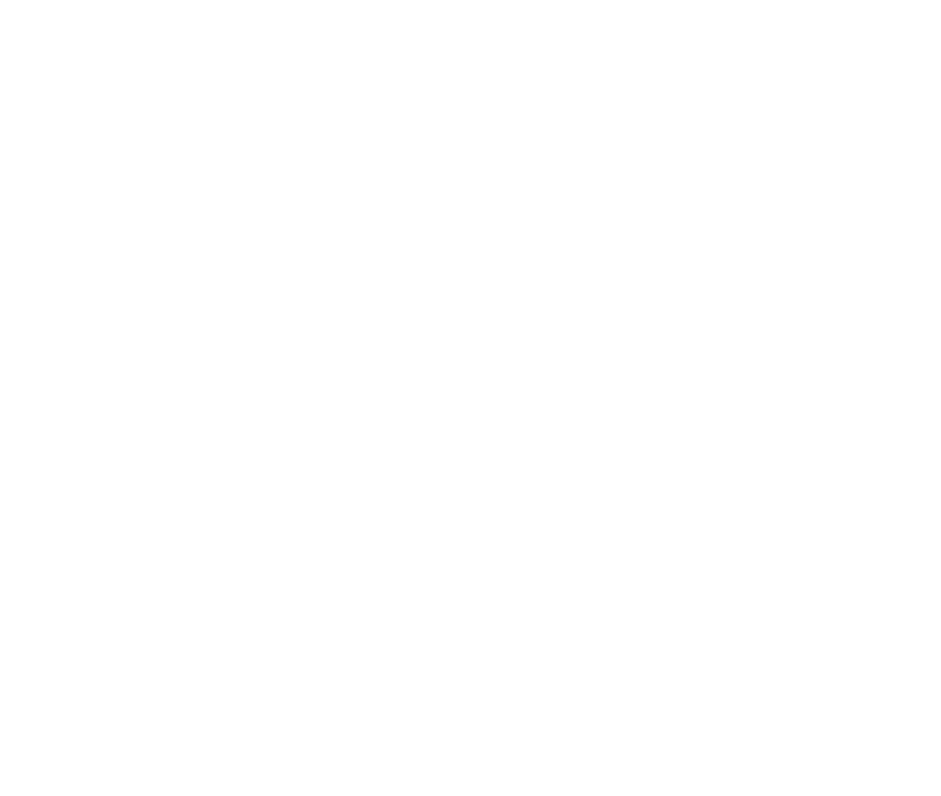
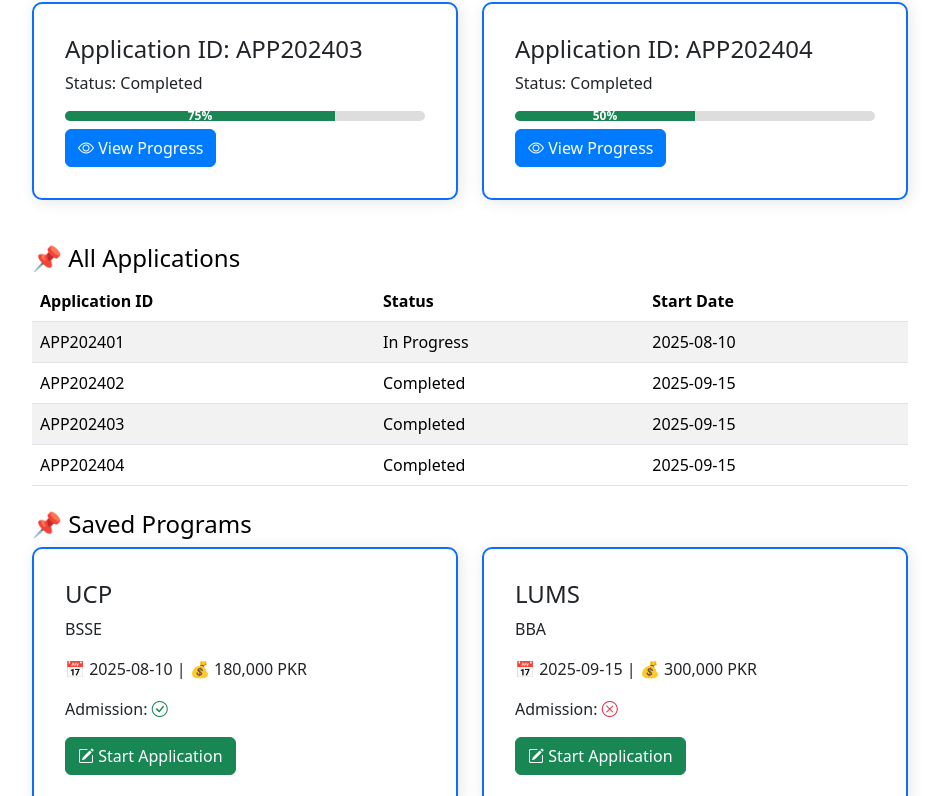
Before and after one commit to guidera-git/web-frontend, a React (Vite) app: page /tracking in a window 1280 px wide. Before the commit this address had no page. Shown: the part 400-1196 px from the top of the page, without its empty margins (170-1111 px from the left). Before the commit the page ends 800 px from the top, so only its background shows below. Built offline with nearby package versions, Linux system fonts and the light colour scheme.

Commit message:
add TrackingAnalysis page

```diff
--- /dev/null
+++ b/src/Pages/TrackingAnalysis/TrackingAnalysis.css
@@ -0,0 +1,43 @@
+.container {
+  max-width: 900px;
+  margin: auto;
+}
+
+/* Application Progress Card */
+.progress-card, .uni-card {
+  border: 2px solid var(--bs-primary);
+  border-radius: 10px;
+  padding: 15px;
+  margin-bottom: 20px;
+  box-shadow: 2px 2px 15px rgba(0, 0, 0, 0.1);
+}
+
+/* Progress Bar */
+.progress {
+  background: #ddd;
+  height: 10px;
+  border-radius: 5px;
+}
+
+.progress-bar {
+  background: var(--bs-success);
+  height: 10px;
+  text-align: center;
+  color: white;
+  font-weight: bold;
+}
+
+/* Modal Styling */
+.tracking-modal {
+  position: fixed;
+  top: 20%;
+  left: 50%;
+  transform: translate(-50%, -20%);
+  background: white;
+  padding: 20px;
+  border-radius: 10px;
+  box-shadow: 2px 2px 20px rgba(0, 0, 0, 0.2);
+  z-index: 1000;
+  max-width: 500px; /* Prevents it from getting too wide */
+  width: 90%; /* Ensures responsiveness */
+}
--- /dev/null
+++ b/src/Pages/TrackingAnalysis/TrackingAnalysis.jsx
@@ -0,0 +1,242 @@
+import "bootstrap/dist/css/bootstrap.min.css";
+import "./TrackingAnalysis.css";
+import React, { useState } from "react";
+
+const applications = [
+  {
+    id: "APP202401",
+    percentage: 25,
+    status: "In Progress",
+    startDate: "2025-08-10",
+    university: "UCP",
+    degree: "BSSE",
+    fee: "180,000 PKR",
+    admissionOpen: true,
+    checklist: {
+      applicationSubmitted: false,
+      testScheduled: false,
+      testTaken: false,
+      admissionDecision: false,
+    },
+  },
+  {
+    id: "APP202402",
+    percentage: 50,
+    status: "Completed",
+    startDate: "2025-09-15",
+    university: "LUMS",
+    degree: "BBA",
+    fee: "300,000 PKR",
+    admissionOpen: false,
+    checklist: {
+      applicationSubmitted: true,
+      testScheduled: true,
+      testTaken: true,
+      admissionDecision: true,
+    },
+  },
+  {
+    id: "APP202403",
+    percentage: 75,
+    status: "Completed",
+    startDate: "2025-09-15",
+    university: "LUMS",
+    degree: "BBA",
+    fee: "300,000 PKR",
+    admissionOpen: false,
+    checklist: {
+      applicationSubmitted: true,
+      testScheduled: true,
+      testTaken: true,
+      admissionDecision: true,
+    },
+  },
+  {
+    id: "APP202404",
+    percentage: 50,
+    status: "Completed",
+    startDate: "2025-09-15",
+    university: "LUMS",
+    degree: "BBA",
+    fee: "300,000 PKR",
+    admissionOpen: false,
+    checklist: {
+      applicationSubmitted: true,
+      testScheduled: true,
+      testTaken: true,
+      admissionDecision: true,
+    },
+  },
+];
+
+function TrackingAnalysis() {
+  return <Section1 />;
+}
+
+function Section1() {
+  const [selectedApp, setSelectedApp] = useState(null);
+  const [apps, setApps] = useState(applications);
+
+  // Function to handle checklist update & progress bar calculation
+  const handleChecklistChange = (appIndex, field) => {
+    const updatedApps = [...apps];
+    updatedApps[appIndex].checklist[field] =
+      !updatedApps[appIndex].checklist[field];
+
+    // Calculate progress based on completed checklist items
+    const completedTasks = Object.values(
+      updatedApps[appIndex].checklist
+    ).filter(Boolean).length;
+    updatedApps[appIndex].percentage = (completedTasks / 4) * 100;
+    updatedApps[appIndex].status =
+      completedTasks === 4 ? "Completed" : "In Progress";
+
+    setApps(updatedApps);
+  };
+
+  return (
+    <div className="container mt-4">
+      <h2 className="text-center">
+        Analytics <span className="text-primary">&</span> Tracking
+      </h2>
+      <p className="text-center">Track and keep in check of you progress</p>
+
+      {/* Application Progress Cards */}
+      <div className="row">
+        {apps.map((app, index) => (
+          <div key={index} className="col-md-6">
+            <div className="card progress-card">
+              <div className="card-body">
+                <h4>Application ID: {app.id}</h4>
+                <p>Status: {app.status}</p>
+                <div className="progress">
+                  <div
+                    className="progress-bar bg-success"
+                    style={{ width: `${app.percentage}%` }}
+                  >
+                    {Math.round(app.percentage)}%
+                  </div>
+                </div>
+                <button
+                  className="btn btn-primary mt-2"
+                  onClick={() => setSelectedApp(app)}
+                >
+                  <i className="bi bi-eye"></i> View Progress
+                </button>
+              </div>
+            </div>
+          </div>
+        ))}
+      </div>
+
+      {/* List of Applications */}
+      <h4 className="mt-4">📌 All Applications</h4>
+      <table className="table table-striped">
+        <thead>
+          <tr>
+            <th>Application ID</th>
+            <th>Status</th>
+            <th>Start Date</th>
+          </tr>
+        </thead>
+        <tbody>
+          {apps.map((app, index) => (
+            <tr key={index}>
+              <td>{app.id}</td>
+              <td>{app.status}</td>
+              <td>{app.startDate}</td>
+            </tr>
+          ))}
+        </tbody>
+      </table>
+
+      {/* Saved Universities */}
+      <h4 className="mt-4">📌 Saved Programs</h4>
+      <div className="row">
+        {apps.map((app, index) => (
+          <div key={index} className="col-md-6">
+            <div className="card uni-card">
+              <div className="card-body">
+                <h4>{app.university}</h4>
+                <p>{app.degree}</p>
+                <p>
+                  📅 {app.startDate} | 💰 {app.fee}
+                </p>
+                <p>
+                  Admission:{" "}
+                  {app.admissionOpen ? (
+                    <i className="bi bi-check-circle text-success"></i>
+                  ) : (
+                    <i className="bi bi-x-circle text-danger"></i>
+                  )}
+                </p>
+                <button
+                  className="btn btn-success"
+                  onClick={() => setSelectedApp(app)}
+                >
+                  <i className="bi bi-pencil-square"></i> Start Application
+                </button>
+              </div>
+            </div>
+          </div>
+        ))}
+      </div>
+
+      {/* Application Tracking Page */}
+      {selectedApp && (
+        <div className="tracking-modal">
+          <h4 className="text-dark">
+            📊 Application Progress - {selectedApp.university}
+          </h4>
+          <p className="text-dark">Degree: {selectedApp.degree}</p>
+          <p className="text-dark">
+            Completion: {Math.round(selectedApp.percentage)}%
+          </p>
+
+          <div className="progress">
+            <div
+              className="progress-bar bg-success"
+              style={{ width: `${selectedApp.percentage}%` }}
+            >
+              {Math.round(selectedApp.percentage)}%
+            </div>
+          </div>
+
+          <h5 className="mt-4 text-dark">📌 Application Checklist</h5>
+          <ul className="list-group">
+            {Object.keys(selectedApp.checklist).map((field, idx) => (
+              <li key={idx} className="list-group-item">
+                <input
+                  type="checkbox"
+                  checked={selectedApp.checklist[field]}
+                  onChange={() =>
+                    handleChecklistChange(apps.indexOf(selectedApp), field)
+                  }
+                  className="mr-2"
+                />{" "}
+                {field.replace(/([A-Z])/g, " $1").trim()}
+              </li>
+            ))}
+          </ul>
+
+          {/* Submit & Back Buttons */}
+          <button
+            className="btn btn-success mt-3"
+            onClick={() => setSelectedApp(null)}
+          >
+            <i className="bi bi-check-circle"></i> Submit
+          </button>
+
+          <button
+            className="btn btn-secondary mt-3 ml-2"
+            onClick={() => setSelectedApp(null)}
+          >
+            <i className="bi bi-arrow-left"></i> Back
+          </button>
+        </div>
+      )}
+    </div>
+  );
+}
+
+export default TrackingAnalysis;
--- a/src/components/NavigationBar/NavigationBar.jsx
+++ b/src/components/NavigationBar/NavigationBar.jsx
@@ -20,16 +20,24 @@
   ]);
 
   return (
-    <Navbar expand="lg" className={`custom-navbar border-bottom border-2 border-primary ${theme} px-3 `}>
+    <Navbar
+      expand="lg"
+      className={`custom-navbar border-bottom border-2 border-primary ${theme} px-3 `}
+    >
       <Container fluid>
         <Navbar.Brand as={Link} to="/">
-          <img src="/guidera_logo.PNG" alt="Guidera Logo" width="70" height="45" />
+          <img
+            src="/guidera_logo.PNG"
+            alt="Guidera Logo"
+            width="70"
+            height="45"
+          />
         </Navbar.Brand>
 
-
-
-
-        <Navbar.Toggle aria-controls="navbar-nav" className="custom-hamburger" />
+        <Navbar.Toggle
+          aria-controls="navbar-nav"
+          className="custom-hamburger"
+        />
 
         <Navbar.Collapse id="navbar-nav">
           <Nav className="mx-auto">
@@ -39,12 +47,15 @@
               { name: "Chatbot", path: "/chatbot" },
               { name: "Contact Us", path: "/contactus" },
               { name: "About Us", path: "/aboutus" },
+              { name: "Tracking", path: "/tracking" },
             ].map(({ name, path }) => (
               <Nav.Link
                 key={name}
                 as={Link}
                 to={path}
-                className={`nav-link ${activeLink === name ? "active-link" : "inactive-link"}`}
+                className={`nav-link ${
+                  activeLink === name ? "active-link" : "inactive-link"
+                }`}
                 onClick={() => setActiveLink(name)}
               >
                 {name}
@@ -54,16 +65,36 @@
 
           <div className="d-flex align-items-center gap-3">
             {/* Notifications Dropdown */}
-            <Dropdown className="dropdown-notifications" drop="down" align="end">
-              <Dropdown.Toggle as="div" className="position-relative" style={{ cursor: "pointer" }}>
-                <img src="/bell.svg" alt="Notifications" width="25" height="25" />
+            <Dropdown
+              className="dropdown-notifications"
+              drop="down"
+              align="end"
+            >
+              <Dropdown.Toggle
+                as="div"
+                className="position-relative"
+                style={{ cursor: "pointer" }}
+              >
+                <img
+                  src="/bell.svg"
+                  alt="Notifications"
+                  width="25"
+                  height="25"
+                />
                 {notifications.length > 0 && (
                   <span className="position-absolute top-0 start-100 translate-middle badge rounded-pill bg-danger">
                     {notifications.length}
                   </span>
                 )}
               </Dropdown.Toggle>
-              <Dropdown.Menu className="p-2 shadow" style={{ minWidth: "250px", maxHeight: "250px", overflowY: "auto" }}>
+              <Dropdown.Menu
+                className="p-2 shadow"
+                style={{
+                  minWidth: "250px",
+                  maxHeight: "250px",
+                  overflowY: "auto",
+                }}
+              >
                 {notifications.length > 0 ? (
                   notifications.map((notification, index) => (
                     <Dropdown.Item key={index} className="text-wrap">
@@ -91,7 +122,10 @@
               </button>
             </Link>
             <Link to="/signup">
-              <button type="button" className="sign-up btn btn-light text-primary ms-2">
+              <button
+                type="button"
+                className="sign-up btn btn-light text-primary ms-2"
+              >
                 Signup
               </button>
             </Link>
--- a/src/main.jsx
+++ b/src/main.jsx
@@ -12,6 +12,7 @@
 import ContactUs from "./Pages/ContactUs/ContactUs";
 import FindUniversity from "./Pages/FindUniversity/FindUniversity";
 import Recommendation from "./Pages/Recommendation/Recommendation";
+import TrackingAnalysis from "./Pages/TrackingAnalysis/TrackingAnalysis";
 
 const router = createBrowserRouter([
   {
@@ -25,6 +26,7 @@
       { path: "/FindUniversity", element: <FindUniversity /> },
       { path: "/TestPreparation", element: <TestPreparation /> },
       { path: "/Recommendation", element: <Recommendation /> },
+      { path: "/tracking", element: <TrackingAnalysis /> },
     ],
   },
   { path: "/signup", element: <Signup /> },
```
